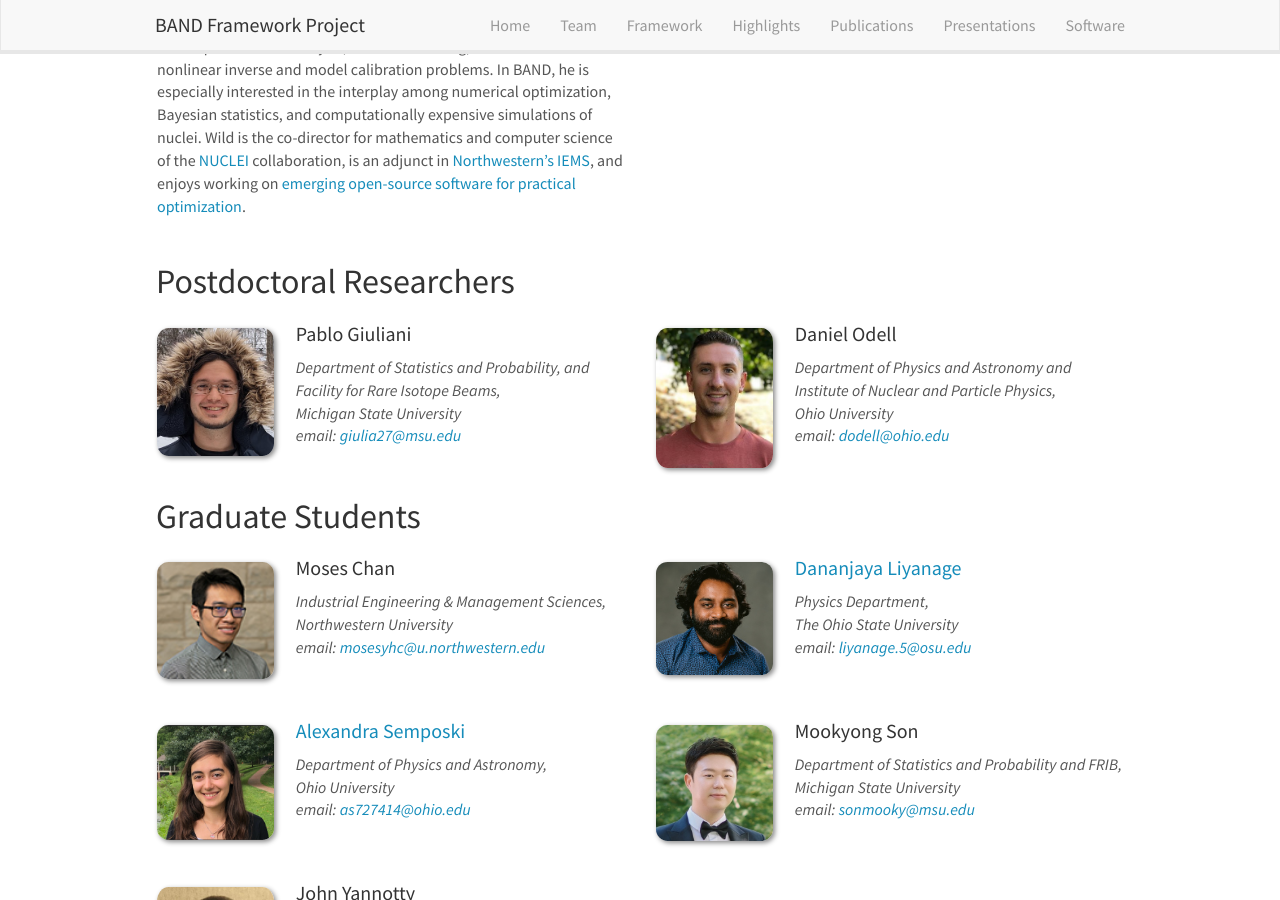
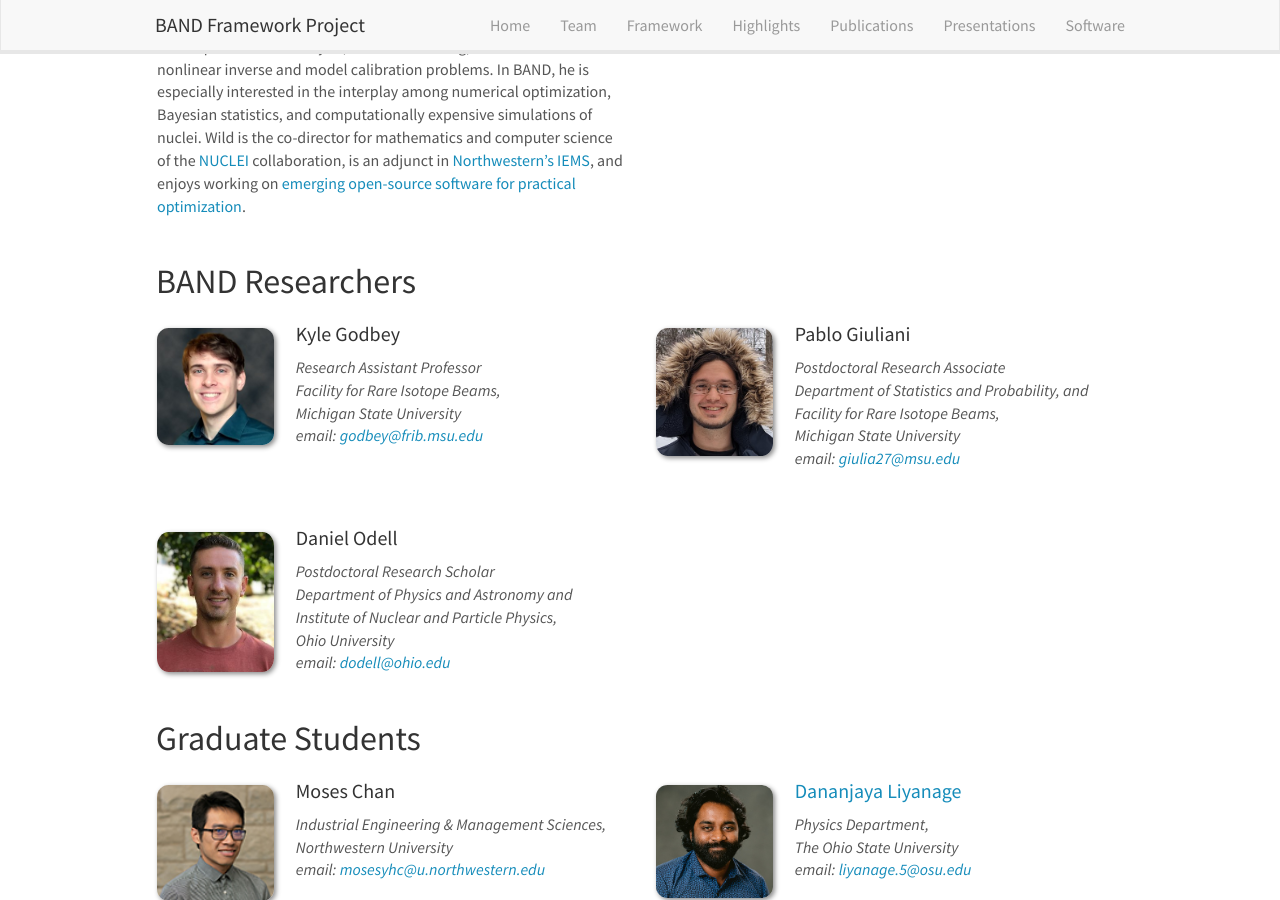
Before and after one commit to bandframework/bandframework.github.io, a Jekyll site: the page built from _pages/team.md, in a window 1280 px wide and 900 px high, scrolled down 3406 px. Built offline with Jekyll 4.4.1, drawn with Linux system fonts in a browser that asks for light colours; nearby versions of some CDN libraries.

Commit message:
modified Team layout to add Kyle G.

```diff
--- a/_data/postdocs.yml
+++ b/_data/postdocs.yml
@@ -9,16 +9,23 @@
 #  education4:
 
 
+- name: Kyle Godbey
+  photo: kyle_godbey.jpg
+  info: Research Assistant Professor  <br> Facility for Rare Isotope Beams, <br> Michigan State University
+  email: godbey@frib.msu.edu
+  number_educ: 0
+  education1:
+
 - name: Pablo Giuliani
   photo: pablo.jpg
-  info: Department of Statistics and Probability, and Facility for Rare Isotope Beams, <br> Michigan State University
+  info: Postdoctoral Research Associate <br> Department of Statistics and Probability, and Facility for Rare Isotope Beams, <br> Michigan State University
   email: giulia27@msu.edu
   number_educ: 0
   education1:
 
 - name: Daniel Odell
   photo: DanielOdell.jpg
-  info: Department of Physics and Astronomy and Institute of Nuclear and Particle Physics, <br> Ohio University
+  info: Postdoctoral Research Scholar <br> Department of Physics and Astronomy and Institute of Nuclear and Particle Physics, <br> Ohio University
   email: dodell@ohio.edu
   number_educ: 0
   education1:
--- a/_pages/team.md
+++ b/_pages/team.md
@@ -140,7 +140,7 @@ Jump to [senior investigators](#senior-investigators), [postdoctoral researchers
 </div>
 {% endif %}
 
-## Postdoctoral Researchers
+## BAND Researchers
 {% assign number_printed = 0 %}
 {% for member in site.data.postdocs %}
 
```
